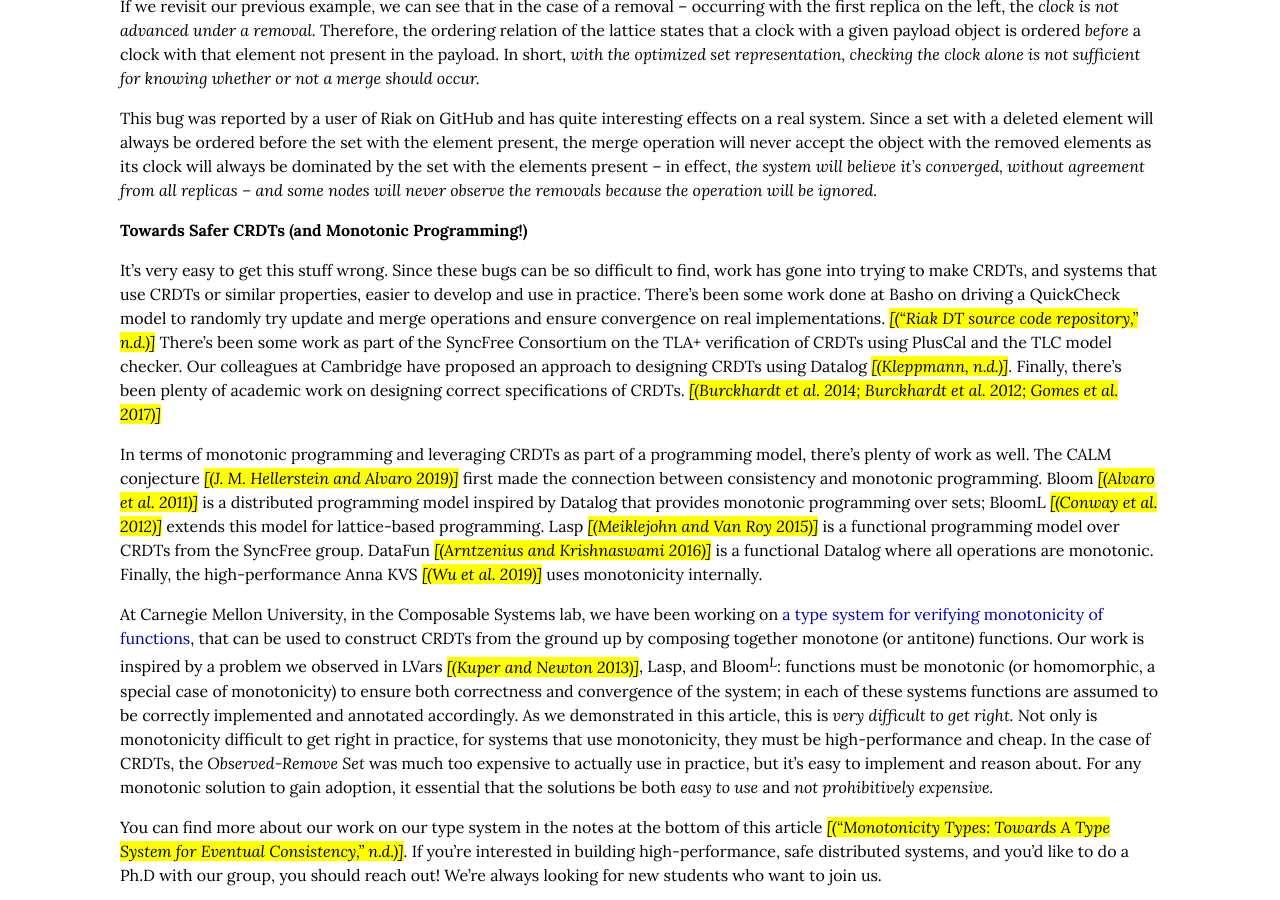
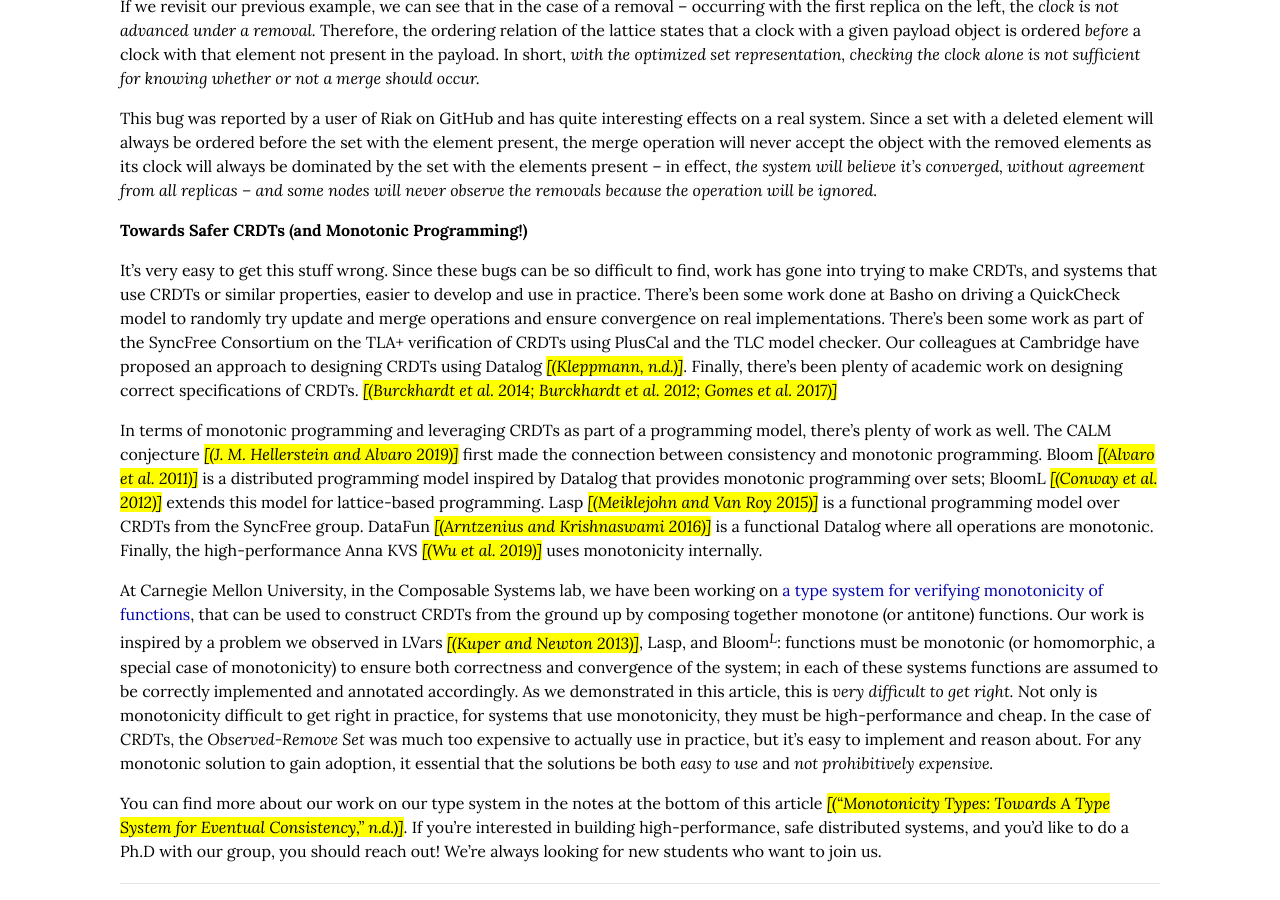
Before and after one commit to cmeiklejohn/cmeiklejohn.github.io, a Jekyll site: the page built from _posts/2019-03-08-monotonicity.markdown, in a window 1280 px wide and 900 px high, scrolled down 2778 px. Built offline with Jekyll 4.4.1, drawn with Linux system fonts in a browser that asks for light colours; some web fonts are replaced.

Commit message:
new post

```diff
--- a/_posts/2019-03-08-monotonicity.markdown
+++ b/_posts/2019-03-08-monotonicity.markdown
@@ -92,7 +92,7 @@
 
 <h1 id="towards-safer-crdts-and-monotonic-programming">Towards Safer CRDTs (and Monotonic Programming!)</h1>
 
-<p>It’s very easy to get this stuff wrong. Since these bugs can be so difficult to find, work has gone into trying to make CRDTs, and systems that use CRDTs or similar properties, easier to develop and use in practice. There’s been some work done at Basho on driving a QuickCheck model to randomly try update and merge operations and ensure convergence on real implementations. <span class="citation">(“Riak DT source code repository,” n.d.)</span> There’s been some work as part of the SyncFree Consortium on the TLA+ verification of CRDTs using PlusCal and the TLC model checker. Our colleagues at Cambridge have proposed an approach to designing CRDTs using Datalog <span class="citation">(Kleppmann, n.d.)</span>. Finally, there’s been plenty of academic work on designing correct specifications of CRDTs. <span class="citation">(Burckhardt et al. 2014; Burckhardt et al. 2012; Gomes et al. 2017)</span></p>
+<p>It’s very easy to get this stuff wrong. Since these bugs can be so difficult to find, work has gone into trying to make CRDTs, and systems that use CRDTs or similar properties, easier to develop and use in practice. There’s been some work done at Basho on driving a QuickCheck model to randomly try update and merge operations and ensure convergence on real implementations. There’s been some work as part of the SyncFree Consortium on the TLA+ verification of CRDTs using PlusCal and the TLC model checker. Our colleagues at Cambridge have proposed an approach to designing CRDTs using Datalog <span class="citation">(Kleppmann, n.d.)</span>. Finally, there’s been plenty of academic work on designing correct specifications of CRDTs. <span class="citation">(Burckhardt et al. 2014; Burckhardt et al. 2012; Gomes et al. 2017)</span></p>
 
 <p>In terms of monotonic programming and leveraging CRDTs as part of a programming model, there’s plenty of work as well. The CALM conjecture <span class="citation">(J. M. Hellerstein and Alvaro 2019)</span> first made the connection between consistency and monotonic programming. Bloom <span class="citation">(Alvaro et al. 2011)</span> is a distributed programming model inspired by Datalog that provides monotonic programming over sets; BloomL <span class="citation">(Conway et al. 2012)</span> extends this model for lattice-based programming. Lasp <span class="citation">(Meiklejohn and Van Roy 2015)</span> is a functional programming model over CRDTs from the SyncFree group. DataFun <span class="citation">(Arntzenius and Krishnaswami 2016)</span> is a functional Datalog where all operations are monotonic. Finally, the high-performance Anna KVS <span class="citation">(Wu et al. 2019)</span> uses monotonicity internally.</p>
 
```
